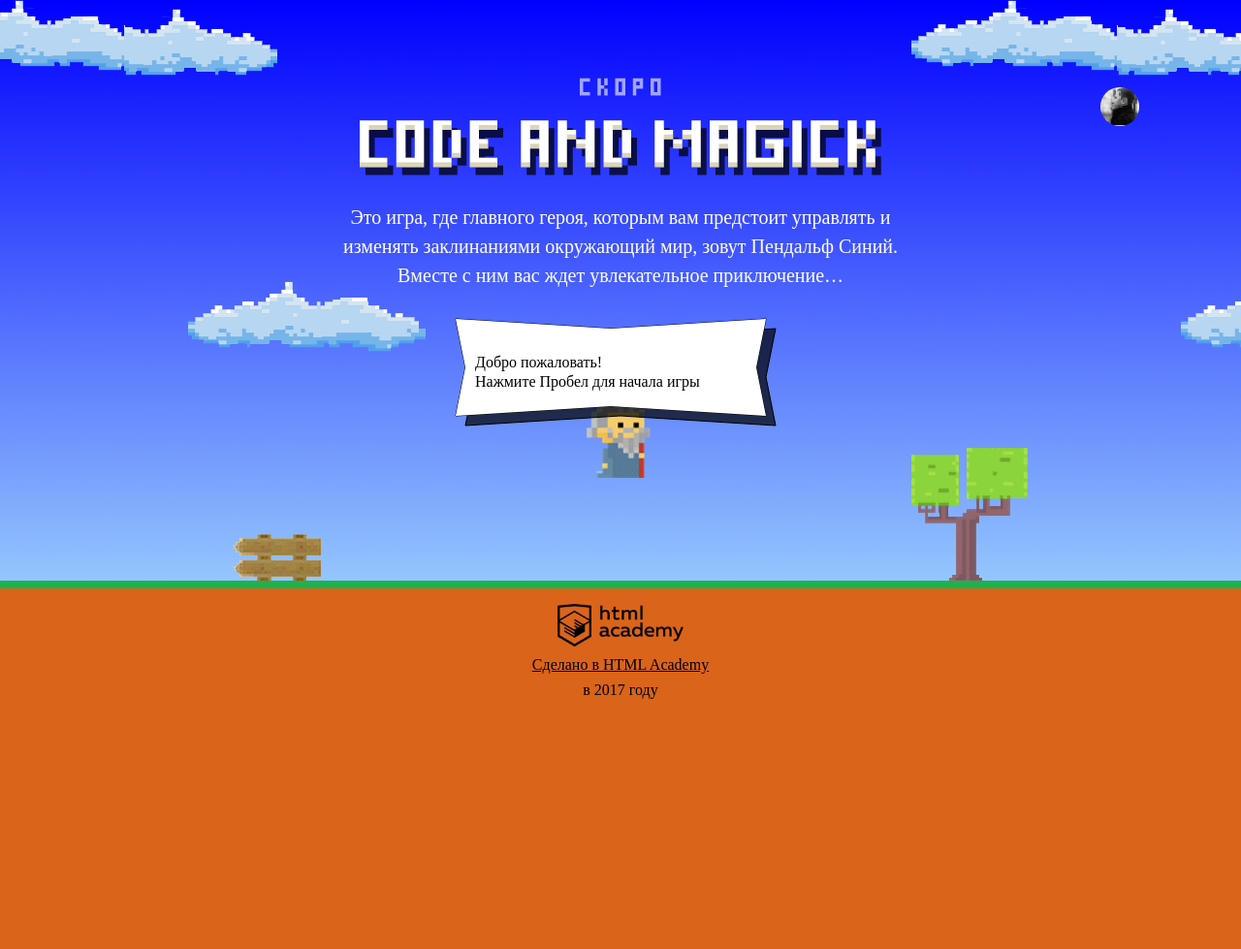
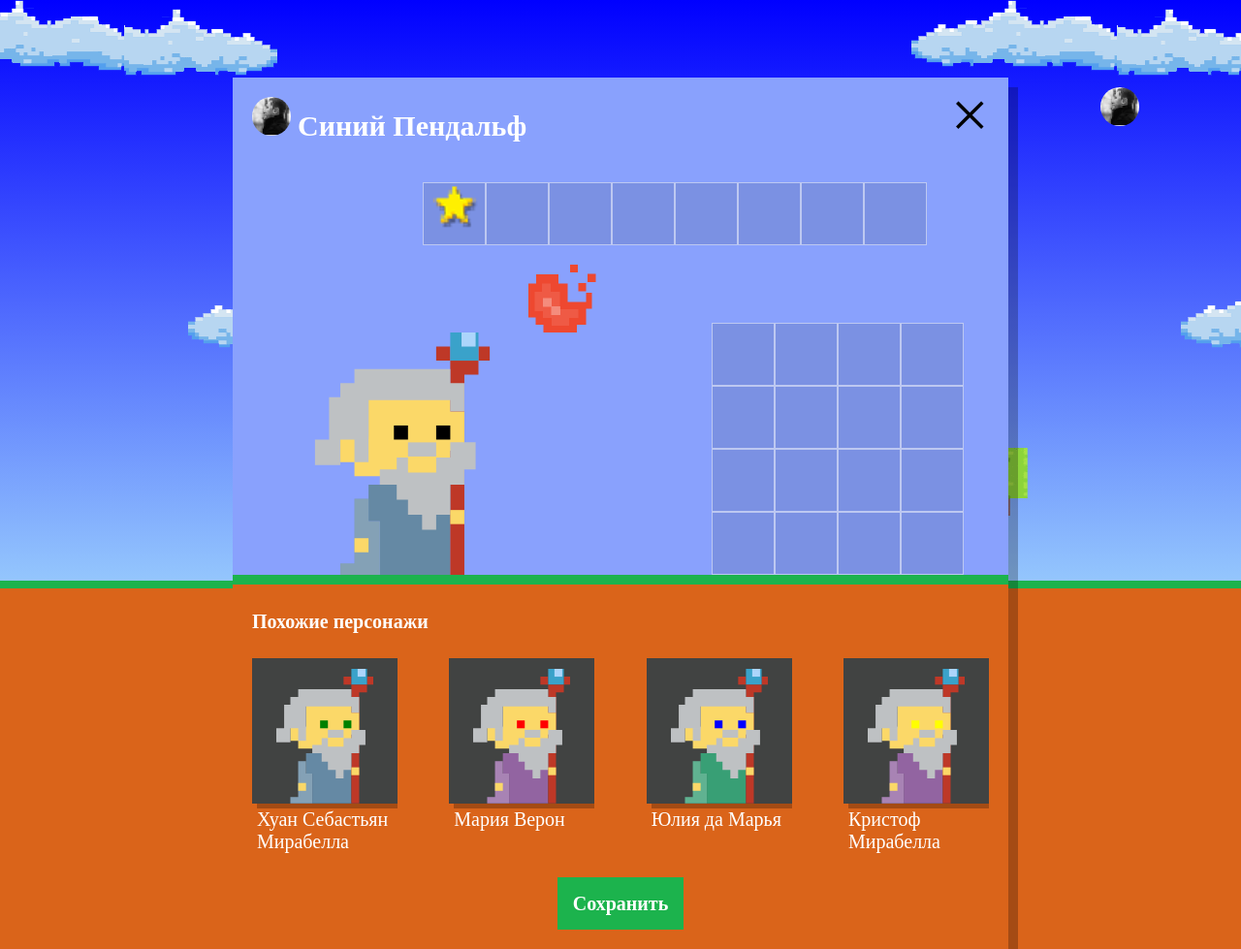
Before and after one commit to mirael26/471345-code-and-magick-20, a website: page index.html in a window 1280 px wide. Shown: the whole page at 97% size. Before the commit the page ends 800 px from the top, so only its background shows below. Drawn offline with Linux system fonts and the light colour scheme; a web font is replaced by a local one.

Commit message:
Создает генератор похожих персонажей

```diff
--- a/index.html
+++ b/index.html
@@ -203,6 +203,7 @@
 </script>
 <script src="js/stat.js"></script>
 <script src="js/game.js"></script>
+<script src="js/setup.js"></script>
 
 </body>
 </html>
--- /dev/null
+++ b/js/setup.js
@@ -0,0 +1,50 @@
+'use strict';
+
+var RANDOM_NAME = ['Иван', 'Хуан Себастьян', 'Мария', 'Кристоф', 'Виктор', 'Юлия', 'Люпита', 'Вашингтон'];
+var RANDOM_LAST_NAME = ['да Марья', 'Верон', 'Мирабелла', 'Вальц', 'Онопко', 'Топольницкая', 'Нионго', 'Ирвинг'];
+var RANDOM_COAT_COLOR = ['rgb(101, 137, 164)', 'rgb(241, 43, 107)', 'rgb(146, 100, 161)', 'rgb(56, 159, 117)', 'rgb(215, 210, 55)', 'rgb(0, 0, 0)'];
+var RANDOM_EYES_COLOR = ['black', 'red', 'blue', 'yellow', 'green'];
+
+document.querySelector('.setup').classList.remove('hidden');
+
+var getRandomInRange = function (min, max) {
+  return Math.floor(Math.random() * (max - min + 1)) + min;
+};
+
+var getRandomSetup = function (array) {
+  var randomSetup = array[getRandomInRange(0, array.length - 1)];
+  return randomSetup;
+};
+
+var createWizardSetup = function () {
+  var object = {};
+  object.name = getRandomSetup(RANDOM_NAME) + ' ' + getRandomSetup(RANDOM_LAST_NAME);
+  object.coatColor = getRandomSetup(RANDOM_COAT_COLOR);
+  object.eyesColor = getRandomSetup(RANDOM_EYES_COLOR);
+  return object;
+};
+
+var wizardsSetup = [];
+
+for (var i = 0; i < 4; i++) {
+  wizardsSetup.push(createWizardSetup());
+}
+
+var wizardTemplate = document.querySelector('#similar-wizard-template').content.querySelector('div');
+
+var renderWizard = function (wizardSetup) {
+  var wizard = wizardTemplate.cloneNode(true);
+  wizard.querySelector('.setup-similar-label').textContent = wizardSetup.name;
+  wizard.querySelector('.wizard-coat').style.fill = wizardSetup.coatColor;
+  wizard.querySelector('.wizard-eyes').style.fill = wizardSetup.eyesColor;
+  return wizard;
+};
+
+var fragment = document.createDocumentFragment();
+for (var j = 0; j < wizardsSetup.length; j++) {
+  fragment.appendChild(renderWizard(wizardsSetup[j]));
+}
+
+document.querySelector('.setup-similar-list').appendChild(fragment);
+
+document.querySelector('.setup-similar').classList.remove('hidden');
```
